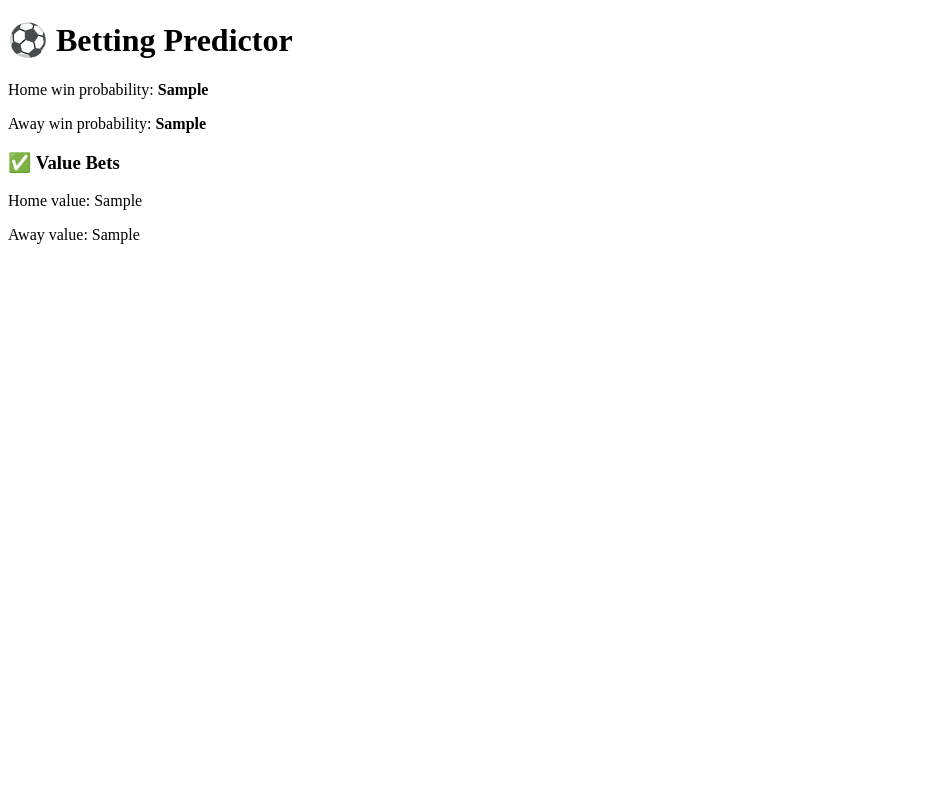
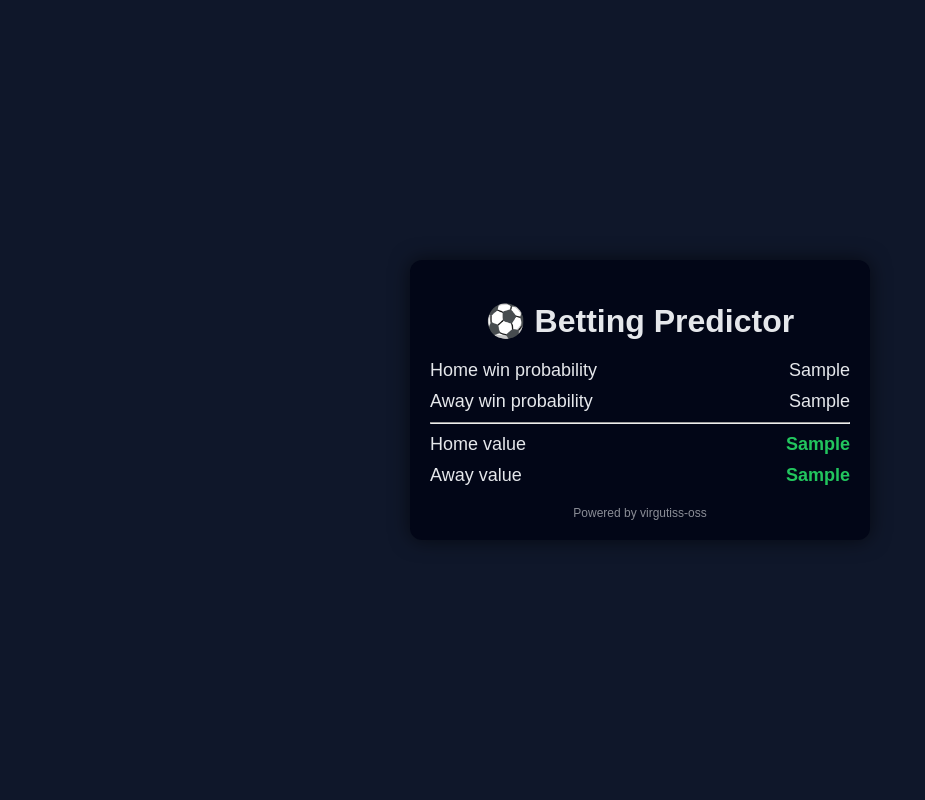
Before and after one commit to virgutiss-oss/betting-predictor, a Flask app: template templates/index.html in a window 1280 px wide. Shown: the whole page, without its empty margins (0-925 px from the left). Run offline with Flask 3, Linux system fonts and the light colour scheme; the template is opened without the code that fills it: most values are stand-ins (such as "Sample title", 1, 10 or a date in 2020).

Commit message:
Update index.html

```diff
--- a/templates/index.html
+++ b/templates/index.html
@@ -1,16 +1,88 @@
 <!DOCTYPE html>
-<html>
+<html lang="en">
 <head>
-    <title>Betting Predictor</title>
+    <meta charset="UTF-8">
+    <title>⚽ Betting Predictor</title>
+    <meta name="viewport" content="width=device-width, initial-scale=1.0">
+    <style>
+        body {
+            font-family: Arial, sans-serif;
+            background: #0f172a;
+            color: #e5e7eb;
+            display: flex;
+            justify-content: center;
+            align-items: center;
+            min-height: 100vh;
+            margin: 0;
+        }
+        .card {
+            background: #020617;
+            padding: 20px;
+            border-radius: 12px;
+            width: 100%;
+            max-width: 420px;
+            box-shadow: 0 0 20px rgba(0,0,0,0.6);
+        }
+        h1 {
+            text-align: center;
+            margin-bottom: 20px;
+        }
+        .row {
+            display: flex;
+            justify-content: space-between;
+            margin: 10px 0;
+            font-size: 18px;
+        }
+        .value-true {
+            color: #22c55e;
+            font-weight: bold;
+        }
+        .value-false {
+            color: #ef4444;
+        }
+        footer {
+            text-align: center;
+            font-size: 12px;
+            opacity: 0.6;
+            margin-top: 20px;
+        }
+    </style>
 </head>
 <body>
+
+<div class="card">
     <h1>⚽ Betting Predictor</h1>
 
-    <p>Home win probability: <b>{{ result.home_prob }}</b></p>
-    <p>Away win probability: <b>{{ result.away_prob }}</b></p>
+    <div class="row">
+        <span>Home win probability</span>
+        <span>{{ home_prob }}</span>
+    </div>
 
-    <h3>✅ Value Bets</h3>
-    <p>Home value: {{ result.home_value }}</p>
-    <p>Away value: {{ result.away_value }}</p>
+    <div class="row">
+        <span>Away win probability</span>
+        <span>{{ away_prob }}</span>
+    </div>
+
+    <hr>
+
+    <div class="row">
+        <span>Home value</span>
+        <span class="{{ 'value-true' if home_value else 'value-false' }}">
+            {{ home_value }}
+        </span>
+    </div>
+
+    <div class="row">
+        <span>Away value</span>
+        <span class="{{ 'value-true' if away_value else 'value-false' }}">
+            {{ away_value }}
+        </span>
+    </div>
+
+    <footer>
+        Powered by virgutiss-oss
+    </footer>
+</div>
+
 </body>
 </html>
```
